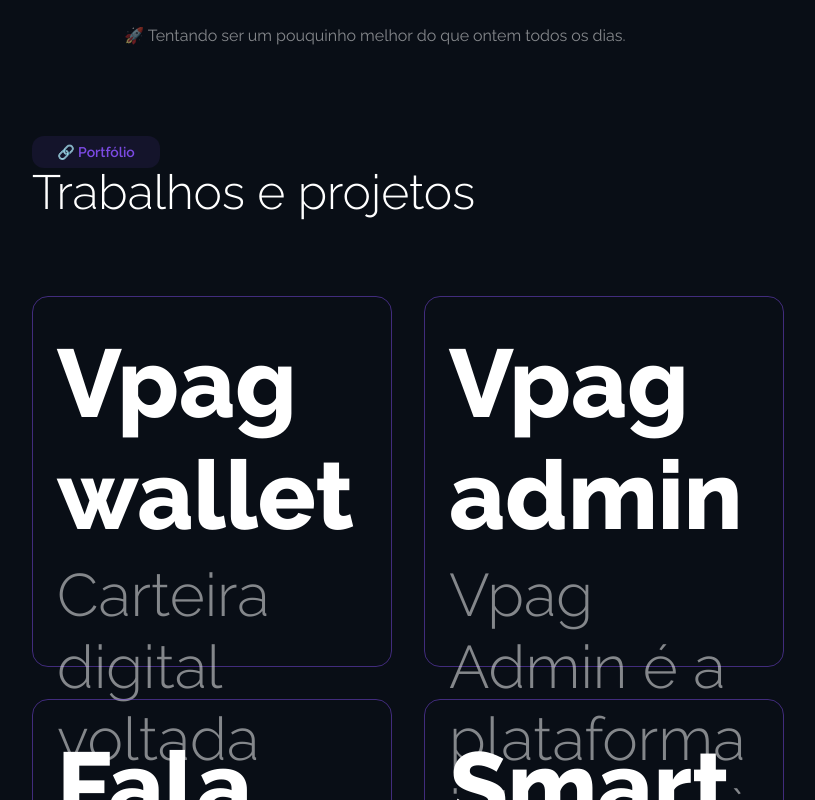
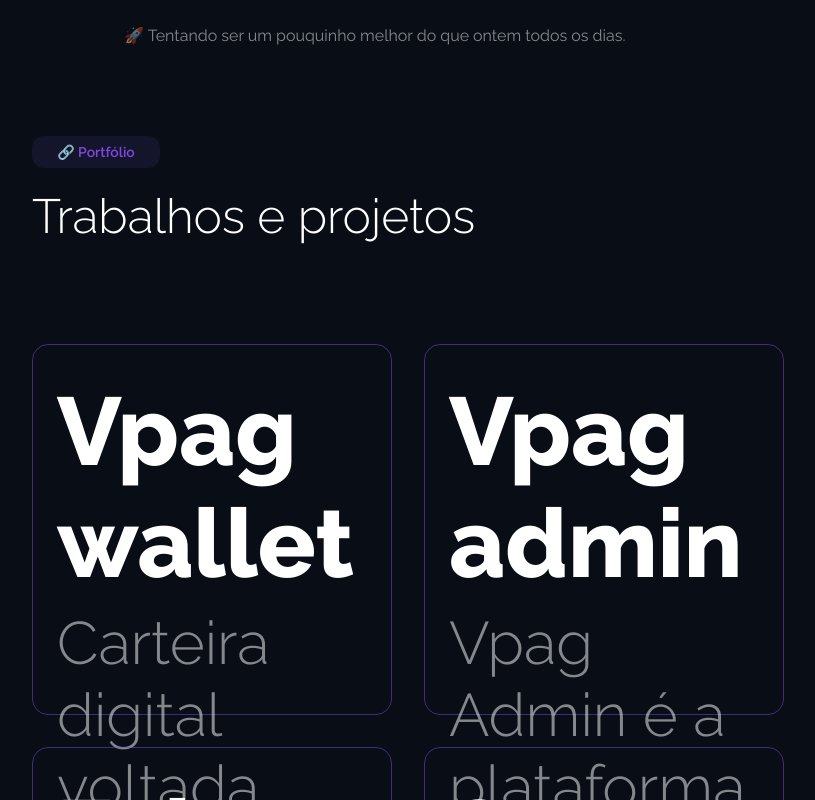
Before and after one commit to italosilva01/italo-portifolio, a Next.js app: page / in a window 1280 px wide. Shown: the part 1020-1820 px from the top of the page, without its empty margins (232-1047 px from the left). Built offline with nearby package versions, Linux system fonts and the light colour scheme.

Commit message:
wip: add padding in myProjects section

```diff
--- a/src/app/components/molecules/MyProjects/index.tsx
+++ b/src/app/components/molecules/MyProjects/index.tsx
@@ -11,7 +11,7 @@
 
 const MyProjects = () => {
     return (
-        <ContainerSection id="portfolio" className='max-w-full'>
+        <ContainerSection id="portfolio" className='max-w-full flex flex-col gap-y-6'>
             <Label text='🔗 Portfólio' />
             <TitleSection text='Trabalhos e projetos' />
             <div data-testid='wrapperProjects' className="flex overflow-scroll md:overflow-auto md:grid justify-items-center items-center w-full gap-8 mt-20 md:grid-cols-2 2xl:grid-cols-3 mx-auto">
```
